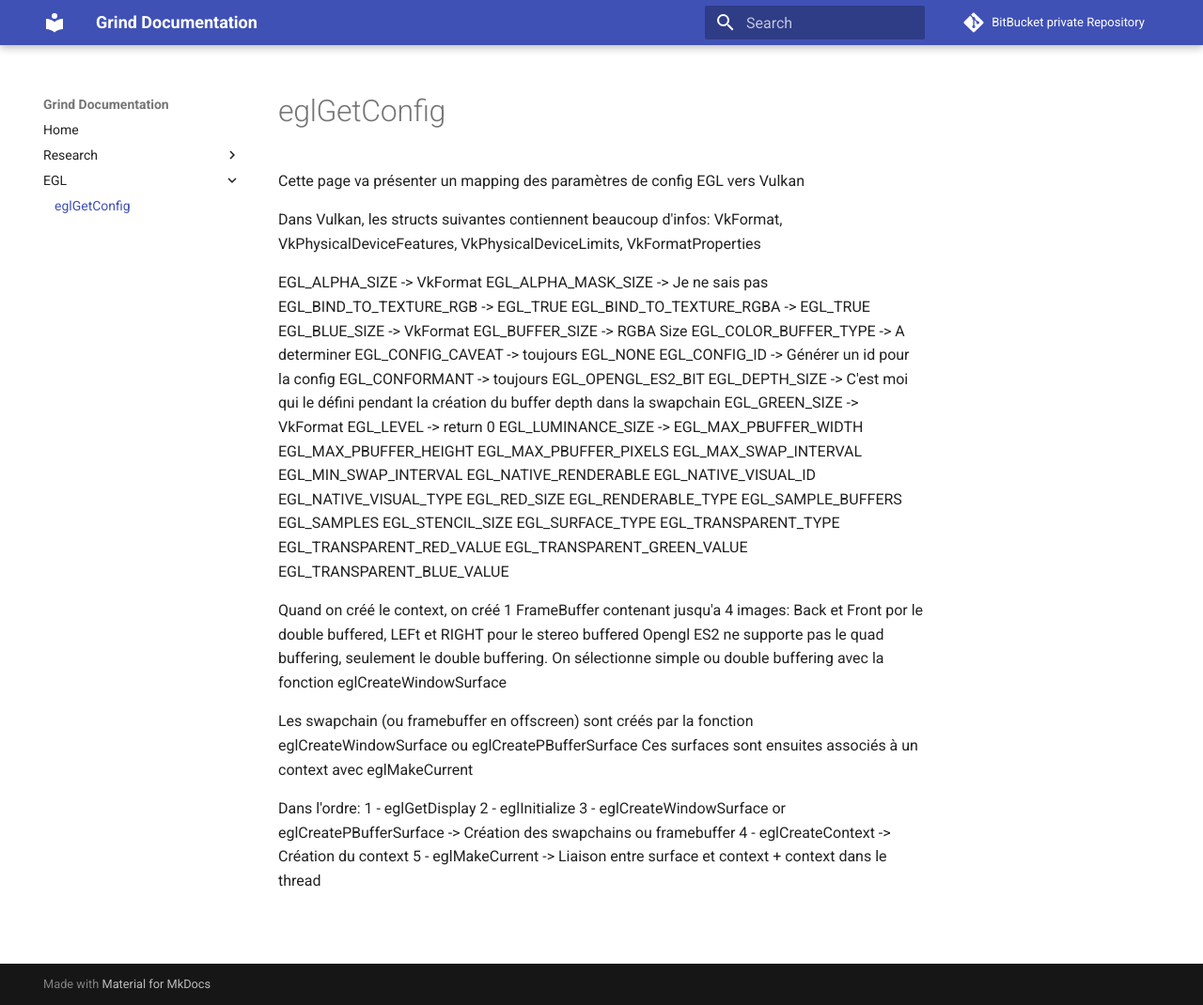
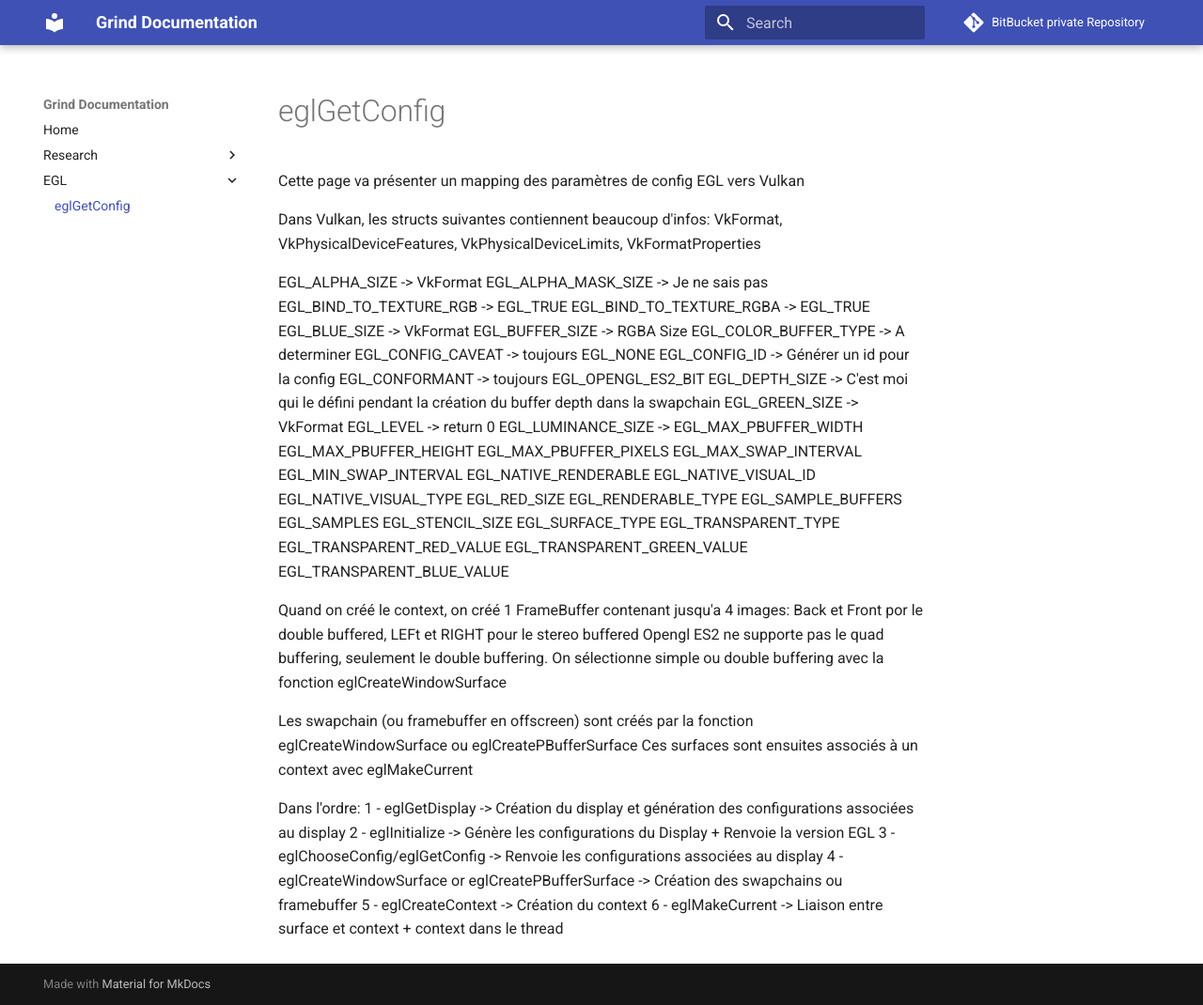
Before and after one commit to realitix/grind, an MkDocs documentation site: the page built from docs/egl/egl_get_config.md, in a window 1280 px wide and 1070 px high. Shown: the whole window at 94% size. Built offline with MkDocs 1.6.1 and Material for MkDocs 9.7.7, drawn with Linux system fonts in a browser that asks for light colours; old or Windows-style settings are respelled for this version of MkDocs.

Commit message:
Udpate doc

```diff
--- a/docs/egl/egl_get_config.md
+++ b/docs/egl/egl_get_config.md
@@ -49,8 +49,9 @@ Les swapchain (ou framebuffer en offscreen) sont créés par la fonction eglCrea
 Ces surfaces sont ensuites associés à un context avec eglMakeCurrent
 
 Dans l'ordre:
-1 - eglGetDisplay
-2 - eglInitialize
-3 - eglCreateWindowSurface or eglCreatePBufferSurface -> Création des swapchains ou framebuffer
-4 - eglCreateContext -> Création du context
-5 - eglMakeCurrent -> Liaison entre surface et context + context dans le thread
+1 - eglGetDisplay -> Création du display et génération des configurations associées au display
+2 - eglInitialize -> Génère les configurations du Display + Renvoie la version EGL
+3 - eglChooseConfig/eglGetConfig -> Renvoie les configurations associées au display
+4 - eglCreateWindowSurface or eglCreatePBufferSurface -> Création des swapchains ou framebuffer
+5 - eglCreateContext -> Création du context
+6 - eglMakeCurrent -> Liaison entre surface et context + context dans le thread
```
